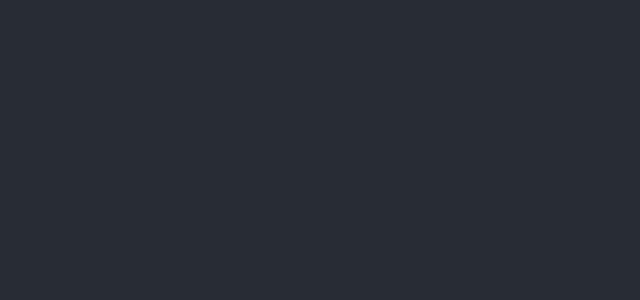
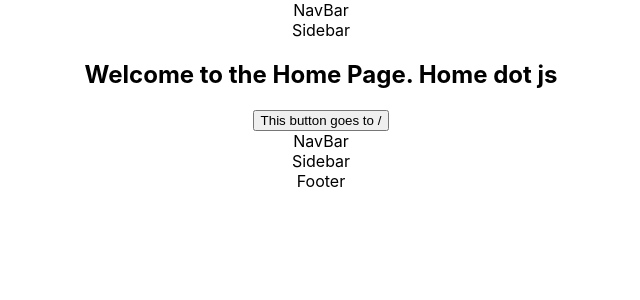
Before and after one commit to JenniferEinstein/insurance-frontend-react, a React (Create React App) app: page / in a window 1280 px wide. Shown: the top 300 px of the page, without its empty margins (319-959 px from the left). Built offline with nearby package versions, Linux system fonts and the light colour scheme; no server answers.

Commit message:
Finished preliminary App.js and got something to show up in browser.

```diff
--- a/src/App.js
+++ b/src/App.js
@@ -1,30 +1,42 @@
 //DEPENDENCIES
 
 import React from 'react';
-// import { BrowserRouter as Router, Routes, Route } from 'react-router-dom';
+import { BrowserRouter as Router, Routes, Route } from 'react-router-dom';
 
 //STYLING
 import './App.css';
 
 //PAGES
-// import Home from "./Pages/Home"
-// import Index from "./Pages/Index"
-// import Show from "./Pages/Show"
-// import Edit from "./Pages/Edit"
-// import New from "./Pages/New"
-// import PageNotFound from "./Pages/PageNotFound"
+import Home from "./components/landing/Home";
+import Index from "./Pages/Index";
+import Show from "./Pages/Show";
+import Edit from "./Pages/Edit";
+import New from "./Pages/New";
+import PageNotFound from "./Pages/PageNotFound"
 
 
 //COMPONENTS
-// import NavBar from "./Components/NavBar"
-// import Footer from "./Components/Footer"
+import NavBar from './components/common/NavBar';
+import Sidebar from './components/common/SideBar';
+import Footer from "./components/common/Footer";
 
 function App() {
   return (
     <div className="App">
-      <header className="App-header">
-
-      </header>
+      <Router>
+        <NavBar />
+        <Sidebar />
+        <main>
+          <Routes>
+            <Route path='/' element={<Home />} />
+            <Route path="/all-entries" element={<Index />} />
+              <Route path="/entry/new" element={<New />} />
+              <Route path="/entry/:id/edit" element={<Edit />} />
+              <Route path="/entry/:id" element={<Show />} />
+              <Route path="*" element={<PageNotFound />} />
+            </Routes>
+        </main>
+      </Router>
     </div>
   );
 }
--- a/src/Pages/New.js
+++ b/src/Pages/New.js
@@ -1,7 +1,7 @@
 import axios from "axios";
 import { useState, useEffect } from "react";
 import { useParams, Link, useNavigate } from "react-router-dom";
-import "New.css";
+// import "New.css";
 
 const API = process.env.REACT_APP_API_URL;
 
--- a/src/components/landing/Home.js
+++ b/src/components/landing/Home.js
@@ -10,15 +10,26 @@ import Footer from "../common/Footer";
 
 
 function Home() {
+  const navigate = useNavigate;
+
   return (
-    <>
-      <div>
-        <h2>Home dot js</h2>
-        </NavBar>
-        </SideBar>
-        </Footer>
-      </div>
-    </>
+    <div className='home'>
+      <main>
+      <h2>Welcome to the Home Page. Home dot js</h2>
+      <button className='all-items-btn'  onClick = {() => navigate("/")}>
+        This button goes to /
+      </button>
+
+
+
+
+        <NavBar />
+        <SideBar />
+        <Footer />
+
+
+        </main>
+    </div>
   )
 }
 
```
Also changed, not shown: src/components/EntryDetails.js (added, +43 -0 lines).
